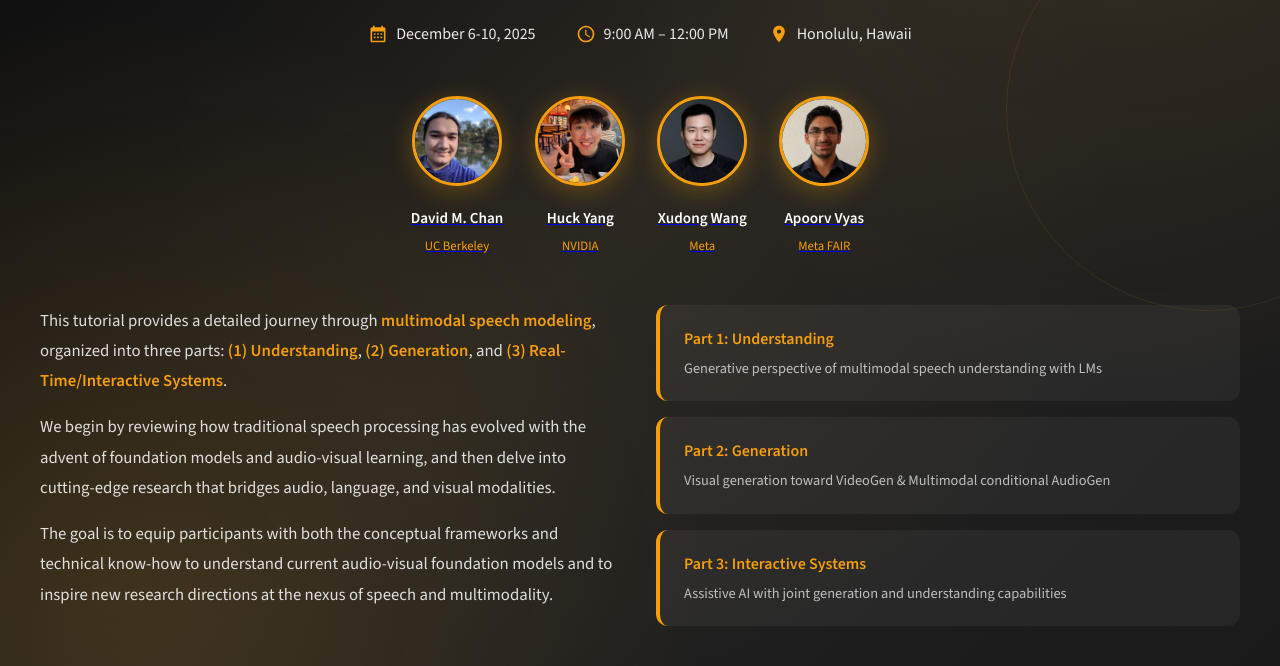
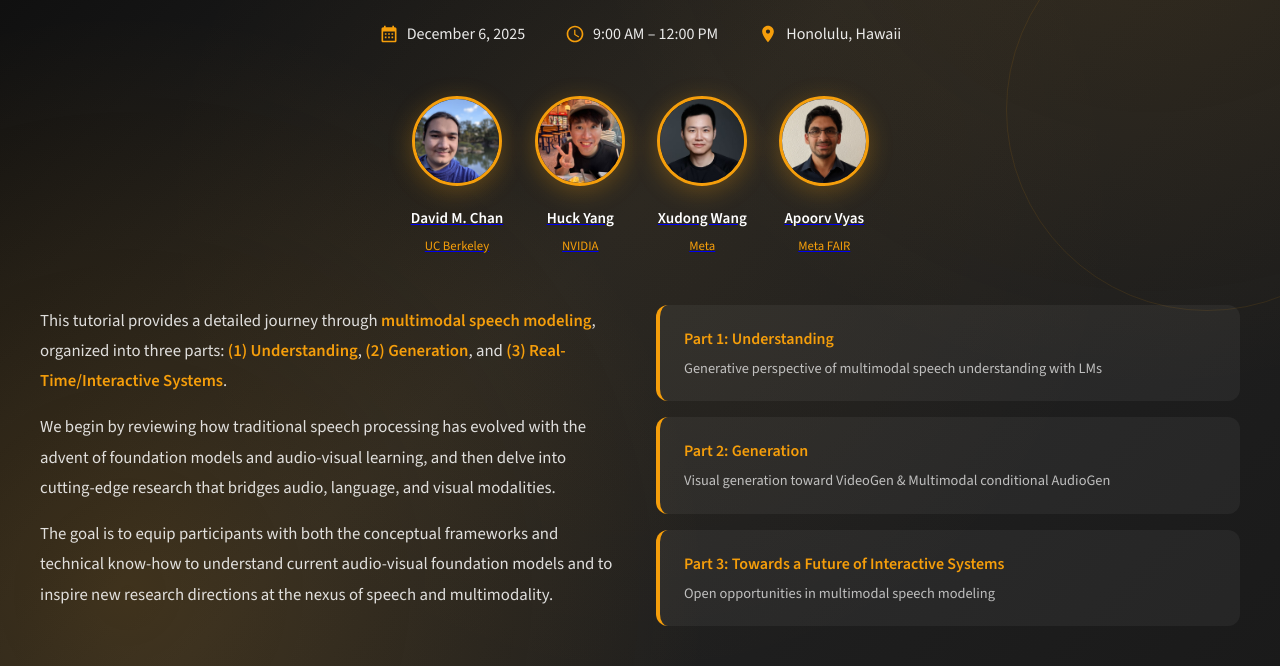
Before and after one commit to DavidMChan/asru-25-tutorial, a plain HTML site: page index.html in a window 1280 px wide. Shown: the part 286-952 px from the top of the page. Drawn offline with nearby package versions, Linux system fonts and the light colour scheme.

Commit message:
Updated talk title

```diff
--- a/index.html
+++ b/index.html
@@ -723,7 +723,7 @@
                 <div class="hero-meta">
                     <div class="hero-meta-item">
                         <svg viewBox="0 0 24 24"><path d="M19 4h-1V2h-2v2H8V2H6v2H5c-1.11 0-1.99.9-1.99 2L3 20c0 1.1.89 2 2 2h14c1.1 0 2-.9 2-2V6c0-1.1-.9-2-2-2zm0 16H5V9h14v11zM9 11H7v2h2v-2zm4 0h-2v2h2v-2zm4 0h-2v2h2v-2zm-8 4H7v2h2v-2zm4 0h-2v2h2v-2zm4 0h-2v2h2v-2z"/></svg>
-                        <span>December 6-10, 2025</span>
+                        <span>December 6, 2025</span>
                     </div>
                     <div class="hero-meta-item">
                         <svg viewBox="0 0 24 24"><path d="M11.99 2C6.47 2 2 6.48 2 12s4.47 10 9.99 10C17.52 22 22 17.52 22 12S17.52 2 11.99 2zM12 20c-4.42 0-8-3.58-8-8s3.58-8 8-8 8 3.58 8 8-3.58 8-8 8zm.5-13H11v6l5.25 3.15.75-1.23-4.5-2.67z"/></svg>
@@ -777,8 +777,8 @@
                         <p>Visual generation toward VideoGen & Multimodal conditional AudioGen</p>
                     </div>
                     <div class="highlight-card">
-                        <h4>Part 3: Interactive Systems</h4>
-                        <p>Assistive AI with joint generation and understanding capabilities</p>
+                        <h4>Part 3: Towards a Future of Interactive Systems</h4>
+                        <p>Open opportunities in multimodal speech modeling</p>
                     </div>
                 </div>
             </div>
@@ -825,7 +825,7 @@
                 </div>
                 <div class="schedule-item">
                     <span class="schedule-time">11:10 – 11:50</span>
-                    <div class="schedule-title">Assistive AI with Joint Generation and Understanding</div>
+                    <div class="schedule-title">Towards a Future of Interactive Systems</div>
                     <div class="schedule-speaker">David M. Chan, UC Berkeley</div>
                 </div>
                 <div class="schedule-item">
```
